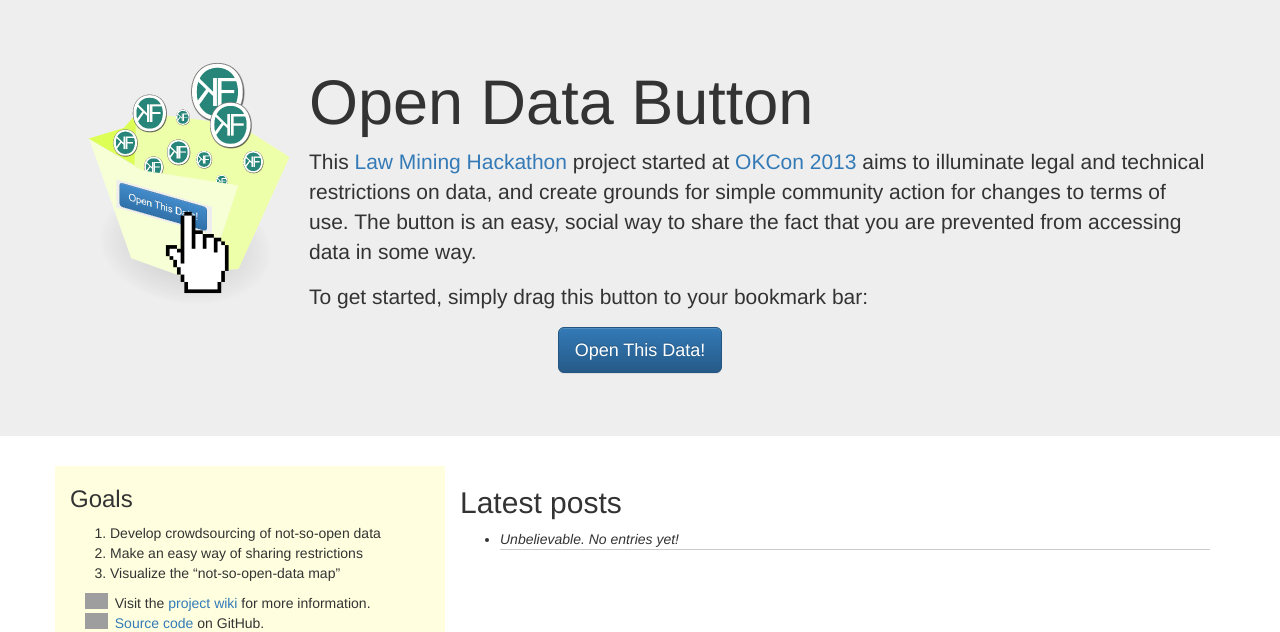
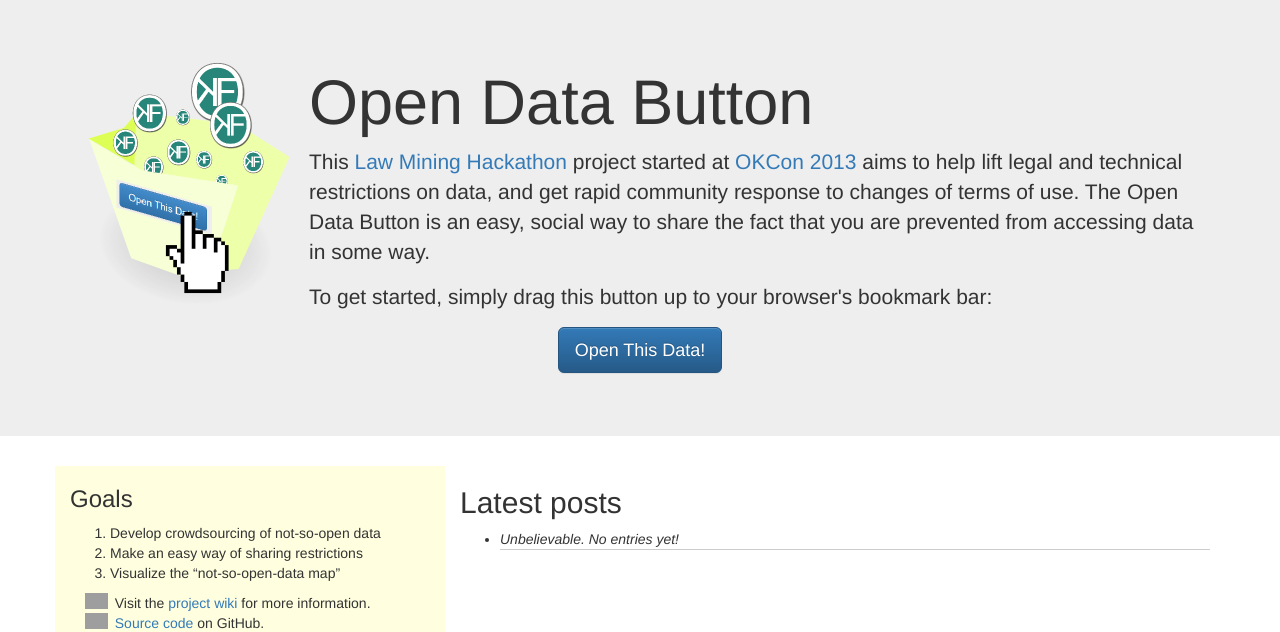
Before and after one commit to wfyson/OpenDataButton, a Flask app: page / in a window 1280 px wide. Shown: the top 632 px of the page. Run offline with Flask 2, Linux system fonts and the light colour scheme; data that the repository does not hold is empty; some libraries are stand-ins or nearby versions; grey boxes are pictures that could not be loaded.

Commit message:
Tweaked text

```diff
--- a/server/opendatabutton/templates/index.html
+++ b/server/opendatabutton/templates/index.html
@@ -67,8 +67,8 @@
       <div class="container">
         <img src="{{ url_for('static', filename='open-data-button.png') }}" align="left" style="margin-top: 1em; margin-right: 1em;">
         <h1>Open Data Button</h1>
-        <p>This <a href="http://make.opendata.ch/legal" target="_blank">Law Mining Hackathon</a> project started at <a href="http://okcon.org" target="_blank">OKCon 2013</a> aims to illuminate legal and technical restrictions on data, and create grounds for simple community action for changes to terms of use. The button is an easy, social way to share the fact that you are prevented from accessing data in some way.</p>
-        <p>To get started, simply drag this button to your bookmark bar:</p>
+        <p>This <a href="http://make.opendata.ch/legal" target="_blank">Law Mining Hackathon</a> project started at <a href="http://okcon.org" target="_blank">OKCon 2013</a> aims to help lift legal and technical restrictions on data, and get rapid community response to changes of terms of use. The Open Data Button is an easy, social way to share the fact that you are prevented from accessing data in some way.</p>
+        <p>To get started, simply drag this button up to your browser's bookmark bar:</p>
         <p style="text-align:center"><a class="btn btn-primary btn-lg" href="javascript:document.getElementsByTagName('body')[0].appendChild(document.createElement('script')).setAttribute('id','odb-bkmlt');document.getElementById('odb-bkmlt').setAttribute('src','{{ url_for('bookmarklet', _external=True) }}');">Open This Data!</a></p>
       </div>
     </div>
```
